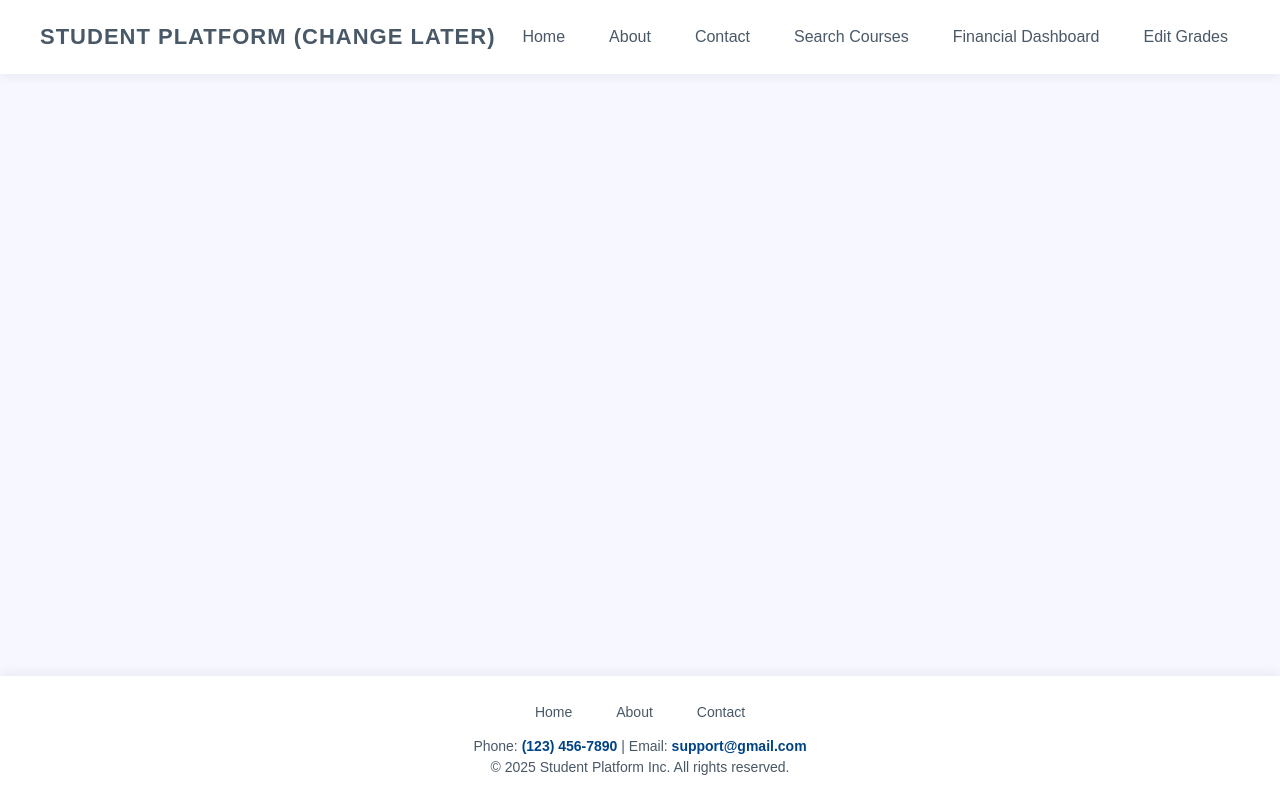
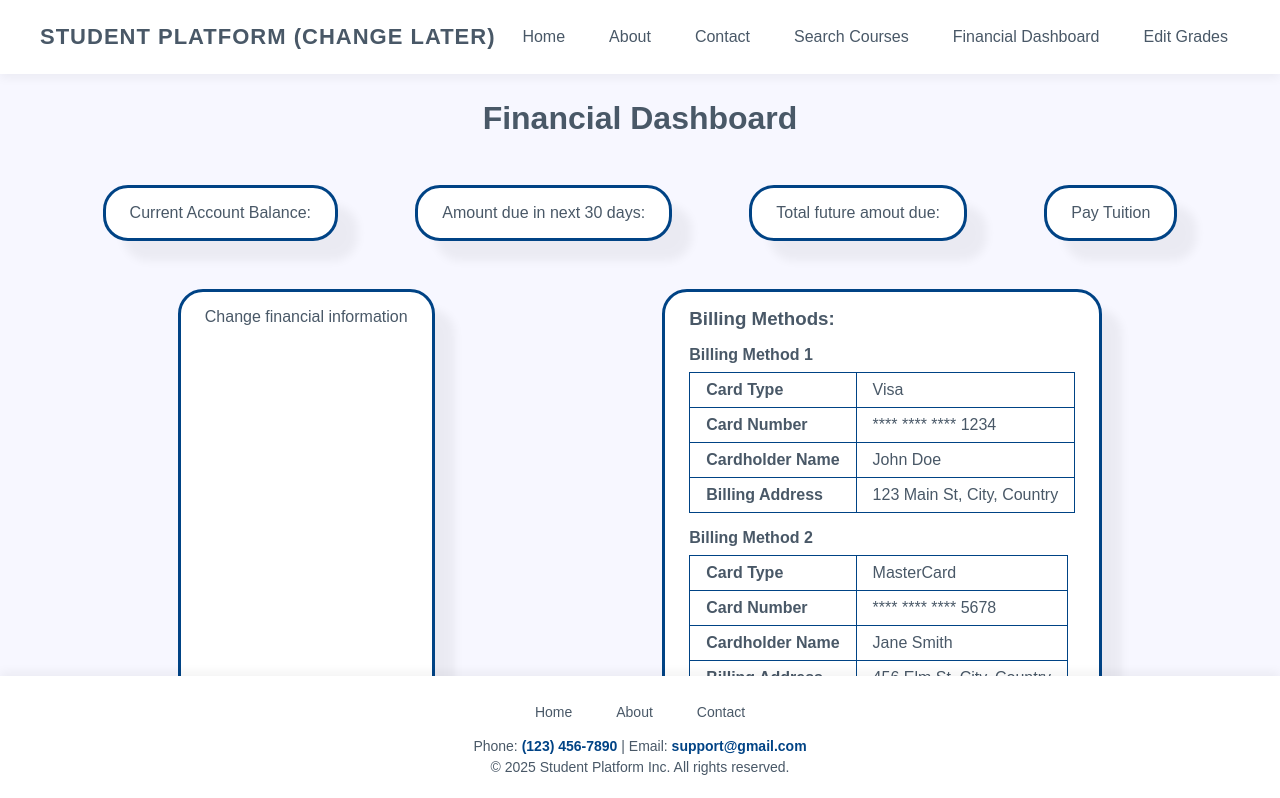
Before and after one commit to ryaneveson/310_Project, a React (Create React App) app in the folder student-records-app/: page /finances in a window 1280 px wide. Shown: the top 798 px of the page. Built offline with nearby package versions, Linux system fonts and the light colour scheme.

Commit message:
finance dashboard done

```diff
--- a/student-records-app/public/finances.html
+++ b/student-records-app/public/finances.html
@@ -5,9 +5,74 @@
     <meta name="viewport" content="width=device-width, initial-scale=1.0">
     <title>Financial Dashboard</title>
 </head>
-<body>
-    <h2>financial dashbaord</h2><br><br><br><br><br><br><br><br><br><br><br>
-    <br><br><br><br><br><br><br><br><br><br><br><br><br><br><br><br><br><br><br><br><br><br><br><br><br><br><br><br>
-    <br><br><br><br><br><br><br><br><br><br><br><br><br><br><br><br><br><h2>financial dashbaord</h2>
+<body id="finances">
+    <h1>Financial Dashboard</h1>
+    <div class="box-container">
+        <p>Current Account Balance: </p> <!--for all of these it is going to need to be added the real data-->
+        <p>Amount due in next 30 days: </p>
+        <p>Total future amout due: </p>
+        <a href="/finances">Pay Tuition</a>
+        <a href="/finances">Change financial information</a>
+        <div class="info-table">
+            <h3>Billing Methods: </h3>
+            <div id="billing-tables"></div>
+        </div>
+        <div class="info-table">
+            <h3>Future Items Due</h3>
+            <table>
+                <tr><th>Item</th><th>Amount</th><th>Due Date</th></tr>
+                <tbody id="items-due"></tbody>
+            </table>
+        </div>
+    </div>
+    <script>
+        // Sample billing methods array
+        const billingMethods = [
+            { "Card Type": "Visa", "Card Number": "**** **** **** 1234", "Cardholder Name": "John Doe", "Billing Address": "123 Main St, City, Country" },
+            { "Card Type": "MasterCard", "Card Number": "**** **** **** 5678", "Cardholder Name": "Jane Smith", "Billing Address": "456 Elm St, City, Country" }
+        ];
+
+        const container = document.getElementById("billing-tables");
+
+        billingMethods.forEach((method, index) => {
+            // Create title for each billing method
+            const title = document.createElement("h4");
+            title.textContent = `Billing Method ${index + 1}`;
+            container.appendChild(title);
+            // Create table
+            const table = document.createElement("table");
+            Object.entries(method).forEach(([key, value]) => {
+                const row = document.createElement("tr");
+                const th = document.createElement("th");
+                th.textContent = key;
+                const td = document.createElement("td");
+                td.textContent = value;
+                row.appendChild(th);
+                row.appendChild(td);
+                table.appendChild(row);
+            });
+            container.appendChild(table);
+        });
+
+        const itemsDue = [
+            ["course1", "500", "jan 1"],
+            ["course2", "500", "jan 1"],
+            ["fees", "250", "sept 1"]
+        ];
+
+        const itemsTable = document.getElementById("items-due");
+
+        // Generate rows dynamically
+        itemsDue.forEach(item => {
+            const row = document.createElement("tr");
+            item.forEach(detail => {
+                const cell = document.createElement("td");
+                cell.textContent = detail;
+                row.appendChild(cell);
+            });
+            itemsTable.appendChild(row);
+        });
+
+    </script>
 </body>
 </html>
--- a/student-records-app/src/Finances.js
+++ b/student-records-app/src/Finances.js
@@ -1,21 +1,46 @@
 import React, { useEffect, useState } from "react";
-import "./finances.css"
+import "./finances.css";
 
 function Finances() {
   const [htmlContent, setHtmlContent] = useState("");
 
-    // Fetch the HTML content of finances.html
   useEffect(() => {
     fetch("/finances.html") // Path to finances.html in the public directory
       .then((response) => response.text())
-      .then((data) => setHtmlContent(data))
+      .then((data) => {
+        setHtmlContent(data);
+      })
       .catch((error) => console.error("Error loading HTML content:", error));
   }, []);
 
+  useEffect(() => {
+    if (htmlContent) {
+      executeScripts(); // Only execute scripts after content is fully loaded
+    }
+  }, [htmlContent]); // Runs again when htmlContent updates
+
+  // Function to execute any scripts within the fetched HTML
+  const executeScripts = () => {
+    const container = document.getElementById("finances");
+
+    if (!container) return;
+
+    const scripts = container.getElementsByTagName("script");
+    for (let script of scripts) {
+      const newScript = document.createElement("script");
+      if (script.src) {
+        newScript.src = script.src; // Copy external script source
+        newScript.async = true; // Ensure non-blocking execution
+      } else {
+        newScript.textContent = script.textContent; // Copy inline script content
+      }
+      document.body.appendChild(newScript); // Execute script in document scope
+    }
+  };
+
   return (
-        <div className="container">
+    <div className="container" id="finances">
       <div dangerouslySetInnerHTML={{ __html: htmlContent }} />
-
     </div>
   );
 }
--- a/student-records-app/src/finances.css
+++ b/student-records-app/src/finances.css
@@ -1,6 +1,60 @@
 /* finances.css */
-body {
+#finances{
     font-family: Arial, sans-serif;
     margin: 20px;
-    padding: 0;
+    margin-top: 5rem;
 }
+#finances h1 {
+    text-align: center;
+}
+#finances .box-container {
+    display: flex;
+    margin: 3rem;
+    flex-wrap: wrap;
+    gap: 3rem;
+    justify-content: space-around;
+}
+#finances .box-container > * {
+    background-color: white;
+    padding: 1rem 1.5rem;
+    box-shadow: 20px 20px 10px rgba(0, 0, 0, 0.05); /* Soft Shadow */
+    border: 3px solid #004385;
+    border-radius: 25px;
+}
+#finances .box-container > a {
+    font-weight: 500;
+    color: #495867;
+    text-decoration: none;
+    transition: all 0.3s ease-in-out;
+    position: relative;
+}
+#finances .box-container > a::after {
+    content: "";
+    position: absolute;
+    left: 50%;
+    bottom: 0.75rem;
+    width: 0;
+    height: 2px;
+    background: #004385;
+    transition: width 0.3s ease-in-out, left 0.3s ease-in-out;
+    transform: translateX(15%);
+}
+#finances .box-container > a:hover::after {
+    width: 80%;
+    left: 0;
+}
+#finances .box-container > a:hover {
+    color: #004385;
+}
+.info-table table{
+    border-collapse: collapse;
+}
+.info-table th, .info-table td {
+    border: 1px solid #004385;
+    padding: 0.5rem 1rem;
+    text-align: left;
+}
+#finances #billing-tables h4 {
+    margin-top: 1rem;
+    margin-bottom: 0.5rem;
+}
```
Lines whose indentation alone changed are shown as unchanged.
